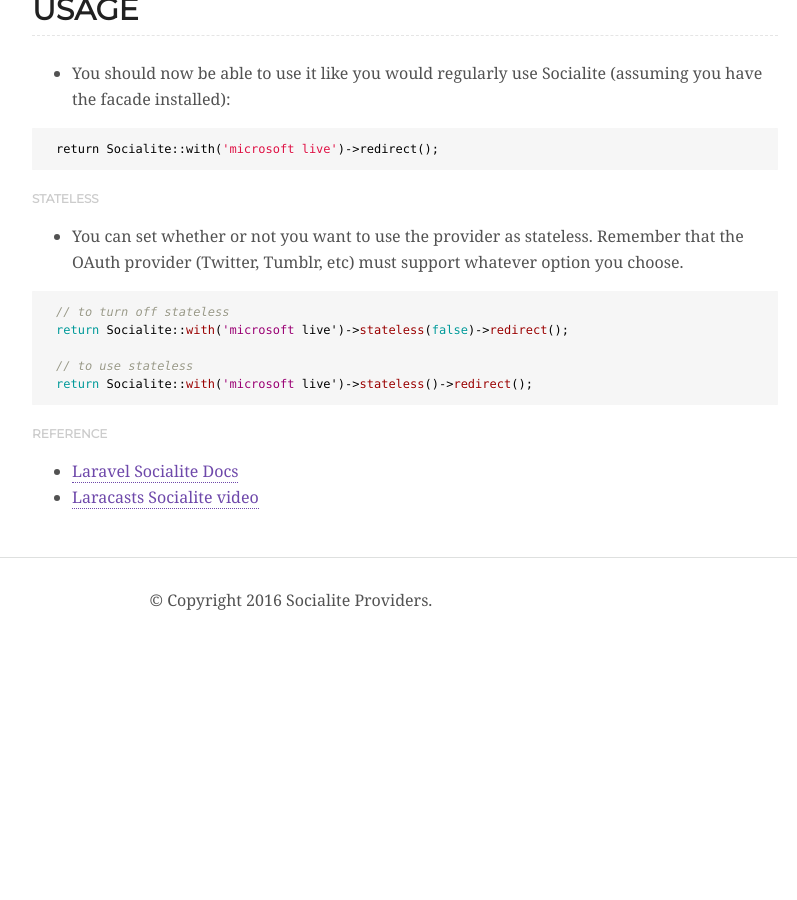
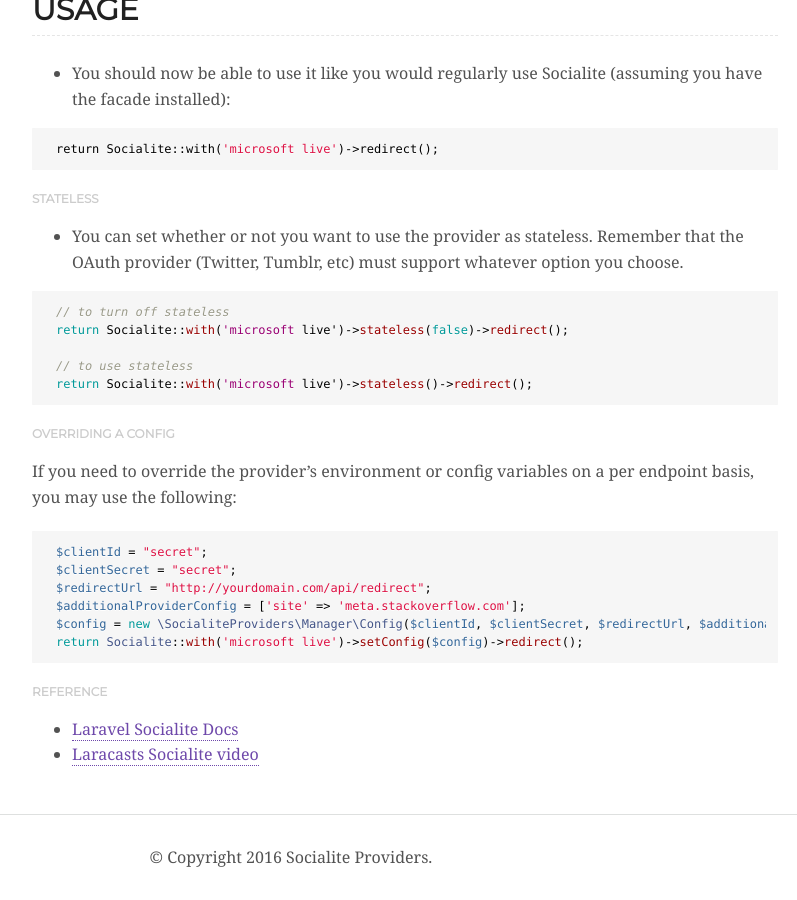
Before and after one commit to SocialiteProviders/socialiteproviders.github.io, a Jekyll site: the page built from _providers/MicrosoftLive.md, in a window 1280 px wide and 900 px high, scrolled down 2367 px. Shown: the whole window, without its empty margins (349-1146 px from the left). Built offline with Jekyll 4.4.1, drawn with Linux system fonts in a browser that asks for light colours; nearby versions of some CDN libraries; some web fonts are replaced; before the commit the page ends 3010 px from its top, so only the background shows below that.

Commit message:
added documentation about overriding configs

````diff
--- a/_includes/provider/_usage.md
+++ b/_includes/provider/_usage.md
@@ -17,6 +17,20 @@ return Socialite::with('{{ name | downcase | remove: '.' }}')->stateless()->redi
 ```
 
 
+#### Overriding a config
+
+If you need to override the provider's environment or config variables on a per endpoint basis, you may use the following:
+
+```php
+$clientId = "secret";
+$clientSecret = "secret";
+$redirectUrl = "http://yourdomain.com/api/redirect";
+$additionalProviderConfig = ['site' => 'meta.stackoverflow.com'];
+$config = new \SocialiteProviders\Manager\Config($clientId, $clientSecret, $redirectUrl, $additionalProviderConfig);
+return Socialite::with('{{ name | downcase | remove: '.' }}')->setConfig($config)->redirect();
+```
+
+
 #### Reference
 
 * [Laravel Socialite Docs](https://github.com/laravel/socialite)
````
